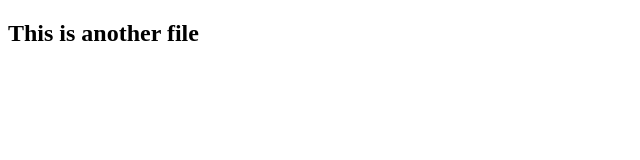
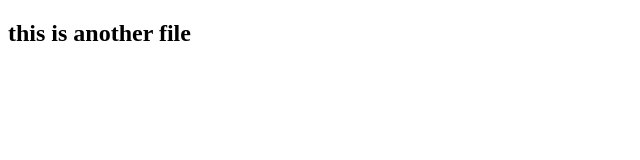
Before and after one commit to shraddhavr/sample-repo, a plain HTML site: page another-file.html in a window 1280 px wide. Shown: the whole page, without its empty margins (0-640 px from the left). Drawn offline with Linux system fonts and the light colour scheme.

Commit message:
screenshot added

```diff
--- a/another-file.html
+++ b/another-file.html
@@ -4,8 +4,7 @@
         <title>another file</title>
     </head>
     <body>
-        <h2>
-            This is another file
+        <h2> this is another file
         </h2>
     </body>
 </html>
```
